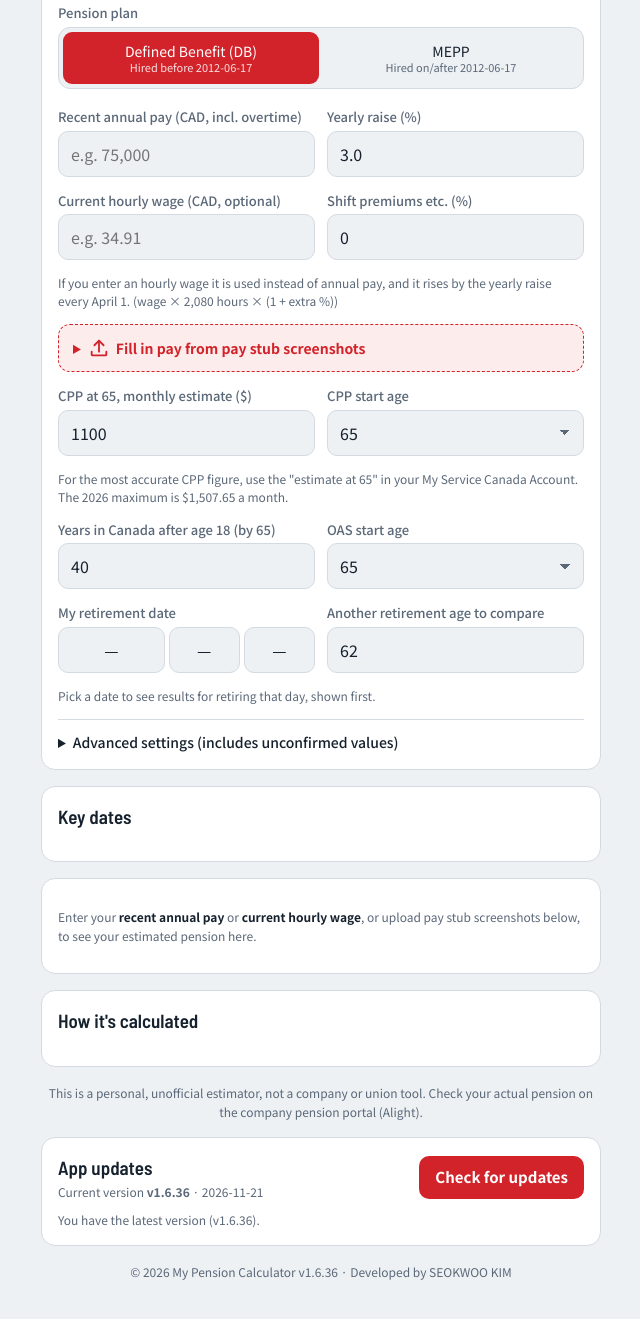
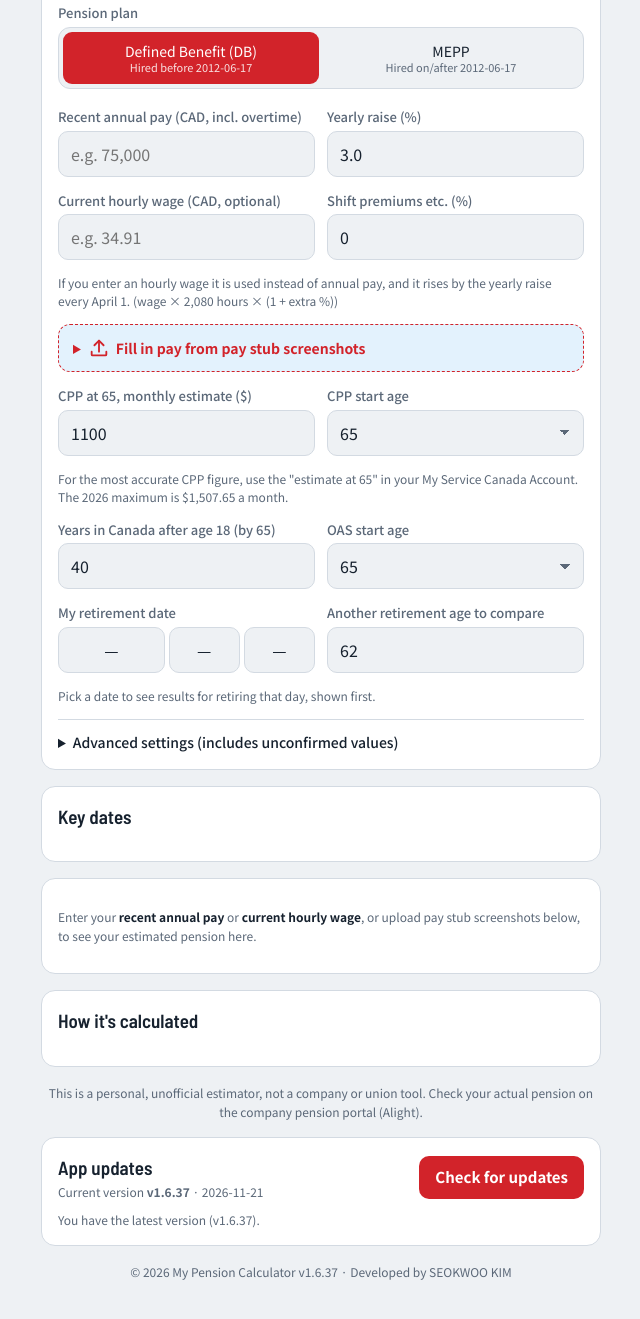
Before and after one commit to T19980519/ac-pension-calc, a plain HTML site: page index.html in a window 1280 px wide. Shown: the part 682-2001 px from the top of the page, without its empty margins (319-959 px from the left). Drawn offline with Linux system fonts and the light colour scheme.

Commit message:
v1.6.37: light sky-blue background for pay-stub panel
Co-Authored-By: Claude Sonnet 5.5 <noreply@anthropic.com>
Claude-Session: https://claude.ai/code/session_01KoMCJomq7x6STRs5LmuFqf

```diff
--- a/index.html
+++ b/index.html
@@ -21,18 +21,18 @@
 /* Layout: one narrow column like a ramp checklist card; inputs on top, scenario "gate cards" below. */
 :root{
   --bg:#EEF1F4; --surface:#FFFFFF; --ink:#16212E; --muted:#5B6878; --line:#D3DAE2;
-  --accent:#D2232A; --accent-ink:#FFFFFF; --soft:#FDECEC;
+  --accent:#D2232A; --accent-ink:#FFFFFF; --soft:#FDECEC; --sky:#E3F2FD;
   --good:#1F7A4D; --good-bg:#E3F4EA; --warn:#9A5B00; --warn-bg:#FFF3D6; --bad:#B42318; --bad-bg:#FDE7E5;
   --f-display:"Barlow Semi Condensed","Noto Sans KR",system-ui,sans-serif;
   --f-body:"Noto Sans KR",system-ui,-apple-system,"Apple SD Gothic Neo","Malgun Gothic",sans-serif;
 }
 @media (prefers-color-scheme: dark){:root:not([data-theme="light"]){
   --bg:#12171D; --surface:#1B222B; --ink:#E7ECF2; --muted:#9AA7B6; --line:#2C3642;
-  --accent:#D2232A; --accent-ink:#FFFFFF; --soft:#2A1719;
+  --accent:#D2232A; --accent-ink:#FFFFFF; --soft:#2A1719; --sky:#16293A;
   --good:#5BD79A; --good-bg:#16302A; --warn:#F2B84B; --warn-bg:#33290F; --bad:#FF8A80; --bad-bg:#3A1C1A; color-scheme:dark}}
 :root[data-theme="dark"]{
   --bg:#12171D; --surface:#1B222B; --ink:#E7ECF2; --muted:#9AA7B6; --line:#2C3642;
-  --accent:#D2232A; --accent-ink:#FFFFFF; --soft:#2A1719;
+  --accent:#D2232A; --accent-ink:#FFFFFF; --soft:#2A1719; --sky:#16293A;
   --good:#5BD79A; --good-bg:#16302A; --warn:#F2B84B; --warn-bg:#33290F; --bad:#FF8A80; --bad-bg:#3A1C1A; color-scheme:dark}
 *{box-sizing:border-box}
 body{background:var(--bg);color:var(--ink);font-family:var(--f-body);font-size:15px;line-height:1.5;
@@ -104,7 +104,7 @@ details .grid2{margin-top:12px}
 .lang button{font:inherit;font-family:var(--f-display);font-weight:600;font-size:13px;letter-spacing:.06em;border:0;border-radius:99px;padding:6px 11px;background:transparent;color:var(--muted);cursor:pointer}
 .lang button[aria-pressed="true"]{background:var(--ink);color:var(--bg)}
 .lang button:focus-visible{outline:2px solid var(--accent);outline-offset:1px}
-.stub{border:1px dashed var(--accent);border-radius:12px;padding:12px 14px;background:var(--soft)}
+.stub{border:1px dashed var(--accent);border-radius:12px;padding:12px 14px;background:var(--sky)}
 .stub summary{color:var(--accent);font-weight:700}
 .stub-in{display:flex;flex-direction:column;gap:12px;margin-top:10px}
 .stub-in .grid2{margin-top:0}
@@ -282,12 +282,12 @@ details .grid2{margin-top:12px}
   <p class="legal" data-i="disc"></p>
   <section class="panel upd" aria-labelledby="h-upd">
     <div class="upd-row">
-      <div><h2 id="h-upd" data-i="updH">앱 업데이트</h2><div class="hint"><span data-i="updNow">지금 버전</span> <b id="curVer">v1.6.36</b> · 2026-11-21</div></div>
+      <div><h2 id="h-upd" data-i="updH">앱 업데이트</h2><div class="hint"><span data-i="updNow">지금 버전</span> <b id="curVer">v1.6.37</b> · 2026-11-21</div></div>
       <button type="button" class="apply" id="updBtn" data-i="updBtn">업데이트 확인</button>
     </div>
     <div class="hint" id="updStatus" aria-live="polite"></div>
   </section>
-  <p class="credit"><span class="nw">© 2026 <span data-i="title">나의 연금 계산기</span> v1.6.36</span> <span class="nw">· Developed by SEOKWOO KIM</span></p>
+  <p class="credit"><span class="nw">© 2026 <span data-i="title">나의 연금 계산기</span> v1.6.37</span> <span class="nw">· Developed by SEOKWOO KIM</span></p>
 </div>
 
 <script src="tess/tesseract.min.js"></script>
@@ -804,7 +804,7 @@ details .grid2{margin-top:12px}
 
 
   /* ---------- App update check ---------- */
-  const APP_VERSION = "1.6.36";
+  const APP_VERSION = "1.6.37";
   let latest = null, updState = null;
   const cmpVer = (a,b) => { const x=a.split(".").map(Number), y=b.split(".").map(Number); for (let i=0;i<3;i++){ if((x[i]||0)!==(y[i]||0)) return (x[i]||0)-(y[i]||0);} return 0; };
   function showUpd(){
--- a/version.json
+++ b/version.json
@@ -1,4 +1,4 @@
 {
-  "version": "1.6.36",
+  "version": "1.6.37",
   "date": "2026-11-21"
 }
```
